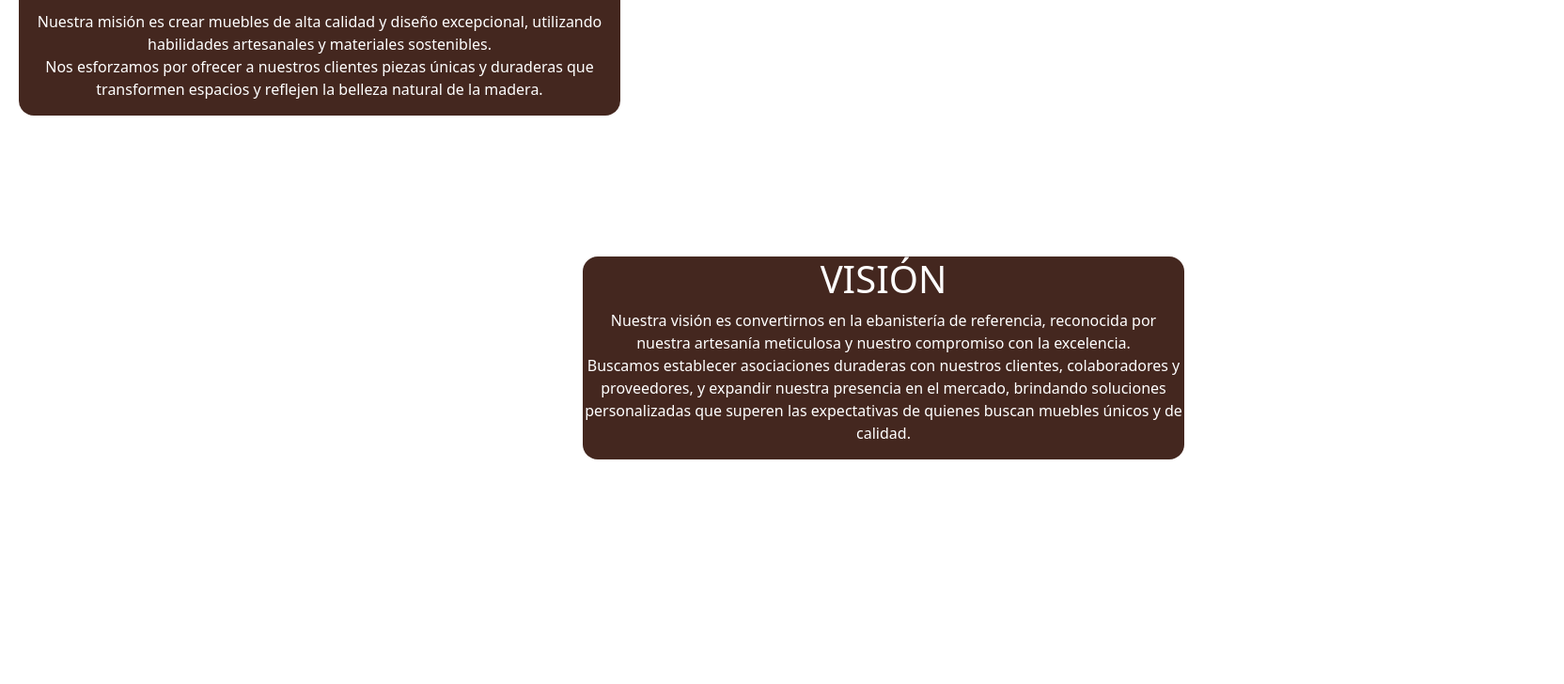
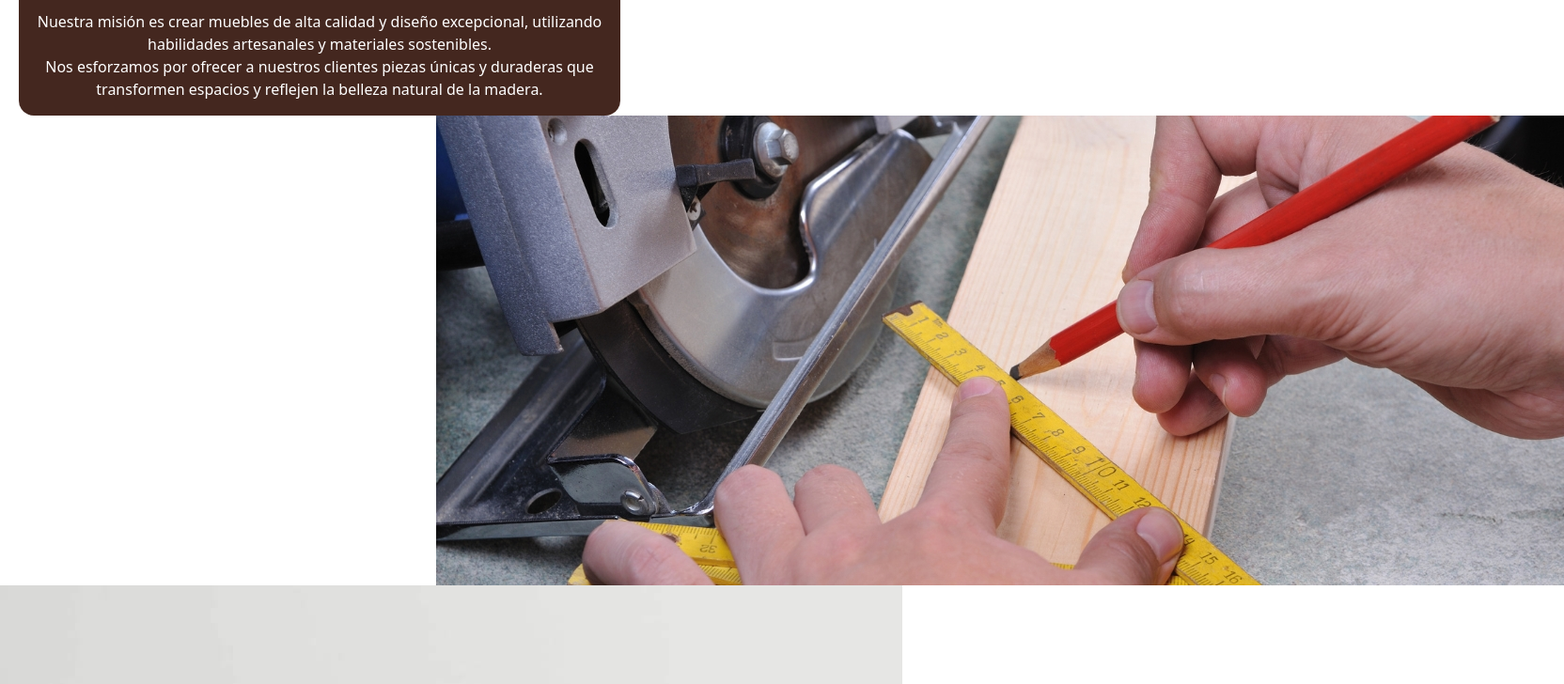
Before and after one commit to AnaMorales4/Carpinteria, a React (Create React App) app: page /Info in a window 1280 px wide. Shown: the part 140-868 px from the top of the page at 94% size, 1664 px wide, since content can reach past the window. Before the commit the page ends 800 px from the top, so only its background shows below. Built offline with nearby package versions, Linux system fonts and the light colour scheme.

Commit message:
imagenes

```diff
--- a/src/Componentes/Info.js
+++ b/src/Componentes/Info.js
@@ -9,6 +9,9 @@ function Informacion(){
             Nos esforzamos por ofrecer a nuestros clientes piezas únicas y duraderas que transformen espacios
             y reflejen la belleza natural de la madera.</p>
     </div>
+    <div class="info1">
+        <img src={require("../Imagenes/info1.jpg")}/>
+    </div>
     <div class="vision" style={{justifyContent: "center", textAlign: 'center'}}>
     <h1 style={{textAlign:"center"}}>VISIÓN</h1>
     <p>Nuestra visión es convertirnos en la ebanistería de referencia, reconocida por nuestra artesanía
@@ -18,6 +21,9 @@ function Informacion(){
         de calidad.
     </p>
     </div>
+    <div class="info2">
+        <img src={require("../Imagenes/info2.jpg")}/>
+    </div>
 </div>
     )
 }
--- a/src/Estilo/textos.css
+++ b/src/Estilo/textos.css
@@ -46,3 +46,14 @@
     float: right;
     margin-right: 20px;
 }
+.info1{
+    position: relative;
+    float: right;
+    left: 30%;
+    right: 20%;
+}
+.info2{
+    float: left;
+    width: 10px;
+    height: 10px;
+}
```
